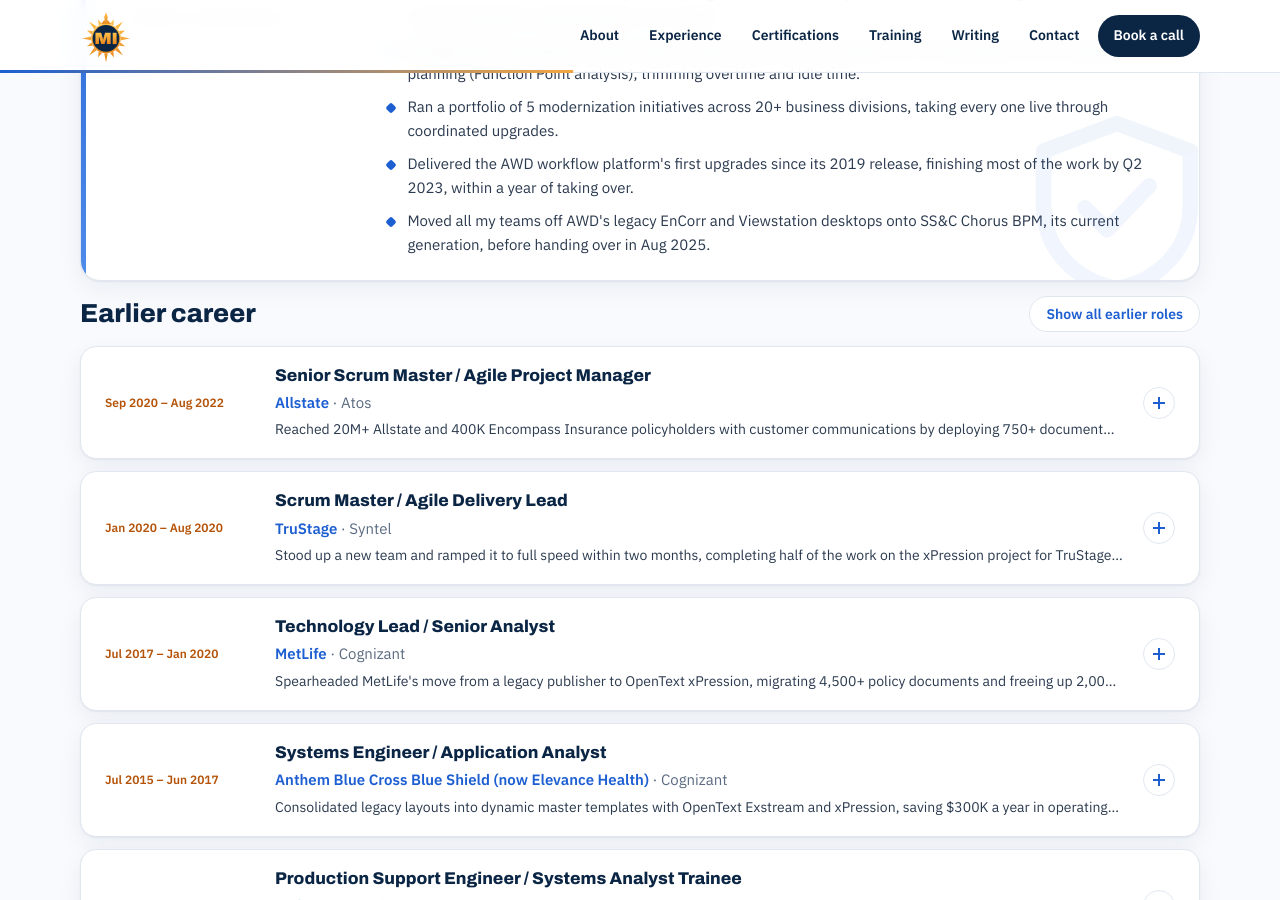
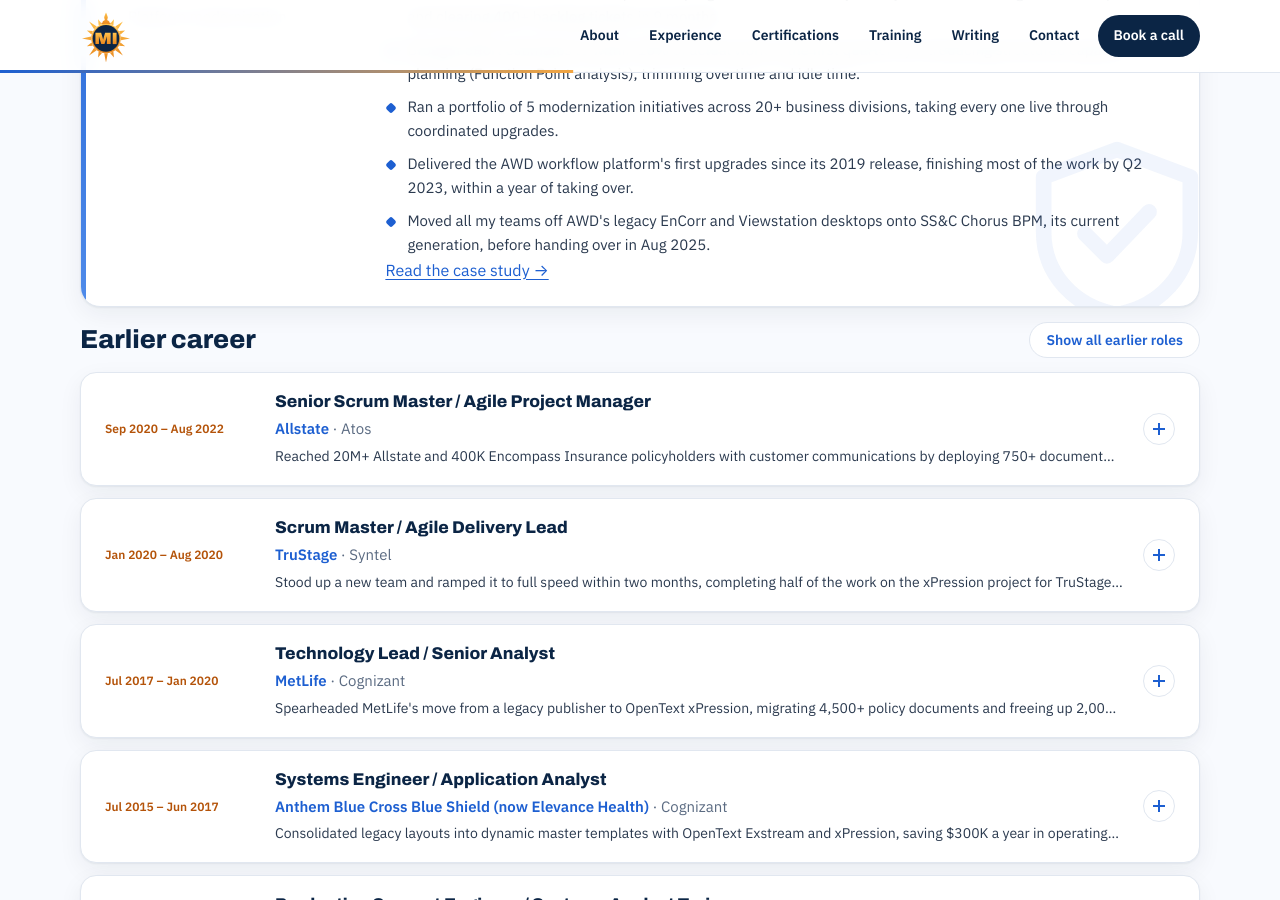
Before and after one commit to Madhan-I/Madhan-I.github.io, a Jekyll site: the page built from index.html, in a window 1280 px wide and 900 px high, scrolled down 2387 px. Built offline with Jekyll 4.4.1, drawn with Linux system fonts in a browser that asks for light colours.

Commit message:
Include case study link in job listing
Add link to case study if available in job details.

```diff
--- a/index.html
+++ b/index.html
@@ -87,6 +87,7 @@
           <h3>{{ job.title }}</h3>
           {% if job.client %}<p class="org has-client"><b class="client">{{ job.client }}</b>{% if job.project %}<span class="proj"><span class="sep"> · </span>{{ job.project }}</span>{% endif %}<span class="via"><b class="emp">{{ job.company }}</b> · {{ job.detail }}</span></p>{% else %}<p class="org has-client"><b class="client">{{ job.company }}</b>{% if job.project %}<span class="proj"><span class="sep"> · </span>{{ job.project }}</span>{% endif %}<span class="via">{{ job.detail }}</span></p>{% endif %}
           <ul>{% for pt in job.points %}<li>{{ pt }}</li>{% endfor %}</ul>
+          {% if job.case_study %}<a class="case-link" href="{{ job.case_study | relative_url }}">Read the case study →</a>{% endif %}
         </div>
         <svg class="job-art" aria-hidden="true"><use href="#i-{{ job.icon | default: 'route' }}"/></svg>
       {% endcapture %}{% if forloop.index <= nfull %}
```
